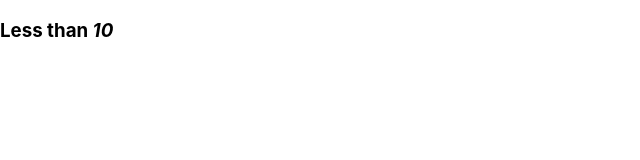
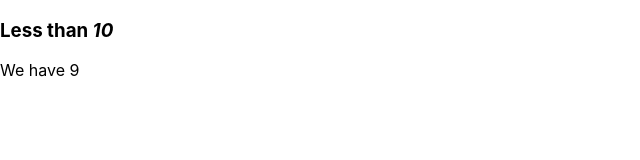
Before and after one commit to RoGueFroM/React-shenanigans, a React (Create React App) app: page / in a window 1280 px wide. Shown: the top 160 px of the page, without its empty margins (0-640 px from the left). Built offline with nearby package versions, Linux system fonts and the light colour scheme.

Commit message:
Ternary conditional rendering

```diff
--- a/src/Conditional rendering/Conditional rendering.js
+++ b/src/Conditional rendering/Conditional rendering.js
@@ -1,17 +1,14 @@
 import React, {Component} from "react";
 
-const ValidationMsg = ({ val }) => {
-	if (val >= 10) {
-		return <h2>Grate than 10</h2>
-	}
-	else {
-		return <h3>Less than <em>10</em></h3>
-	}
-}
+const ValidationMsg = ({ val }) => {}
 
 const App = () => {
+	const val = 9;
 	return (
-		<ValidationMsg val={8} />
+		<div>
+			{val >= 10 ? <h2>Grate than 10</h2> : <h3>Less than <em>10</em></h3>}
+			{val && <span>We have {val}</span>}
+		</div>
 	);
 }
 
```
